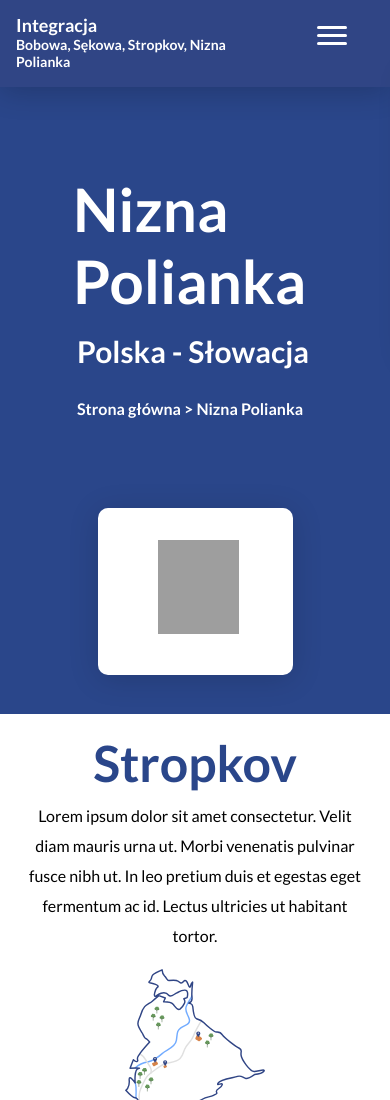
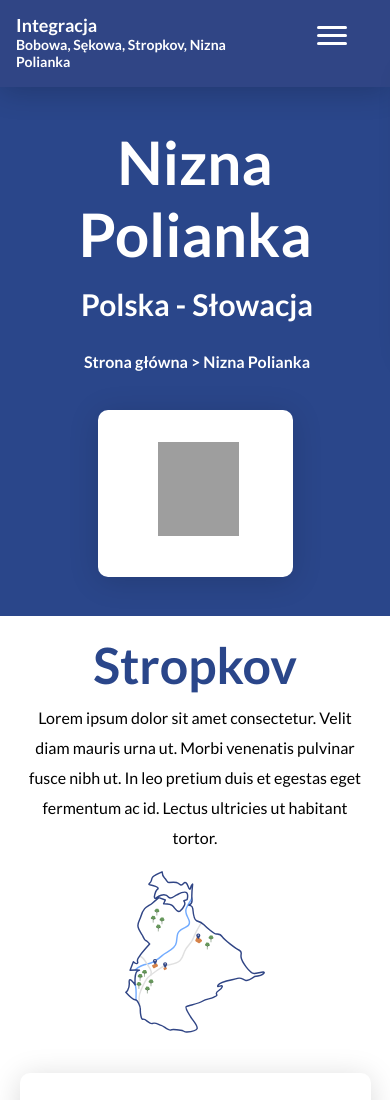
Before and after one commit to TheMadNerd/bobowa-project-v2, a plain HTML site: page nizna.html in a window 390 px wide. Shown: the top 1100 px of the page. Drawn offline with Linux system fonts and the light colour scheme; grey boxes are pictures that could not be loaded.

Commit message:
mobile-quick-fixes-v2

```diff
--- a/style-city.css
+++ b/style-city.css
@@ -126,4 +126,11 @@
         padding: 5%;
 
     }
+
+    .city-left-upper-half {
+        padding: 0;
+        display: block;
+        text-align: center;
+        padding: 10% 5% 10% 5%;
+    }
 }
--- a/style-index.css
+++ b/style-index.css
@@ -125,7 +125,7 @@
 .city {
 	float: left;
 	padding: 32px 0 35px 0;
-	width: 25%;
+	width: 100%;
 	margin: auto;
 }
 
```
